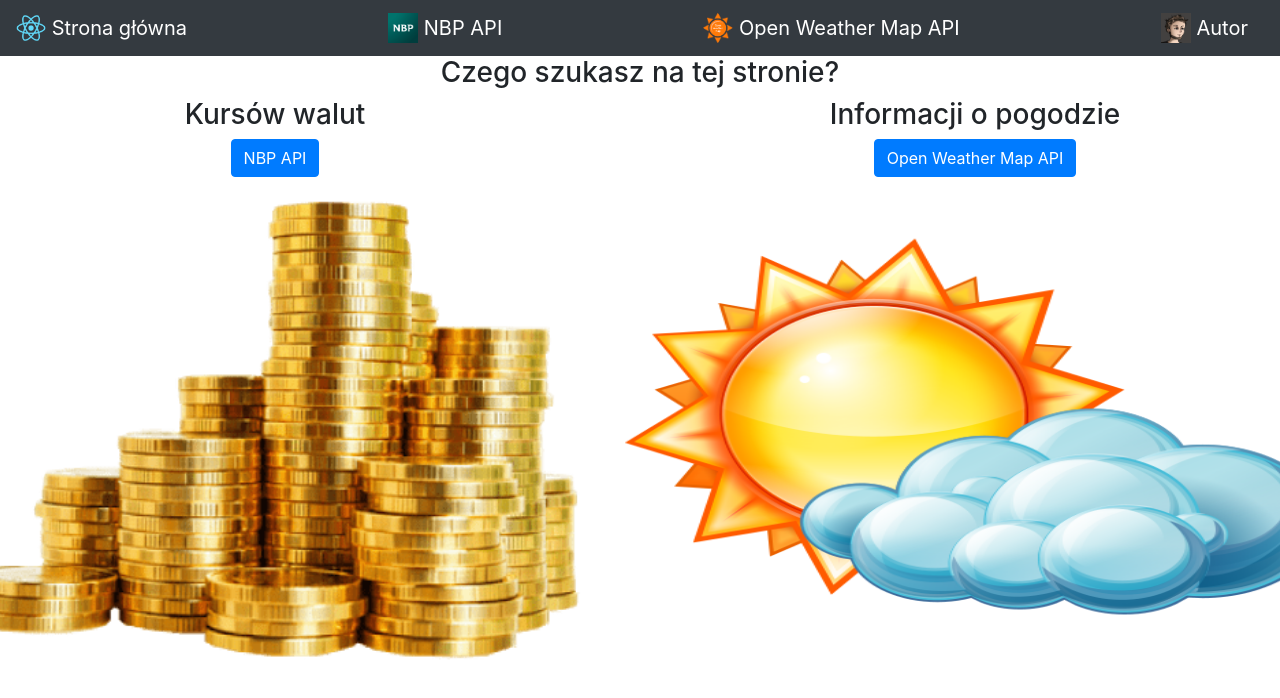
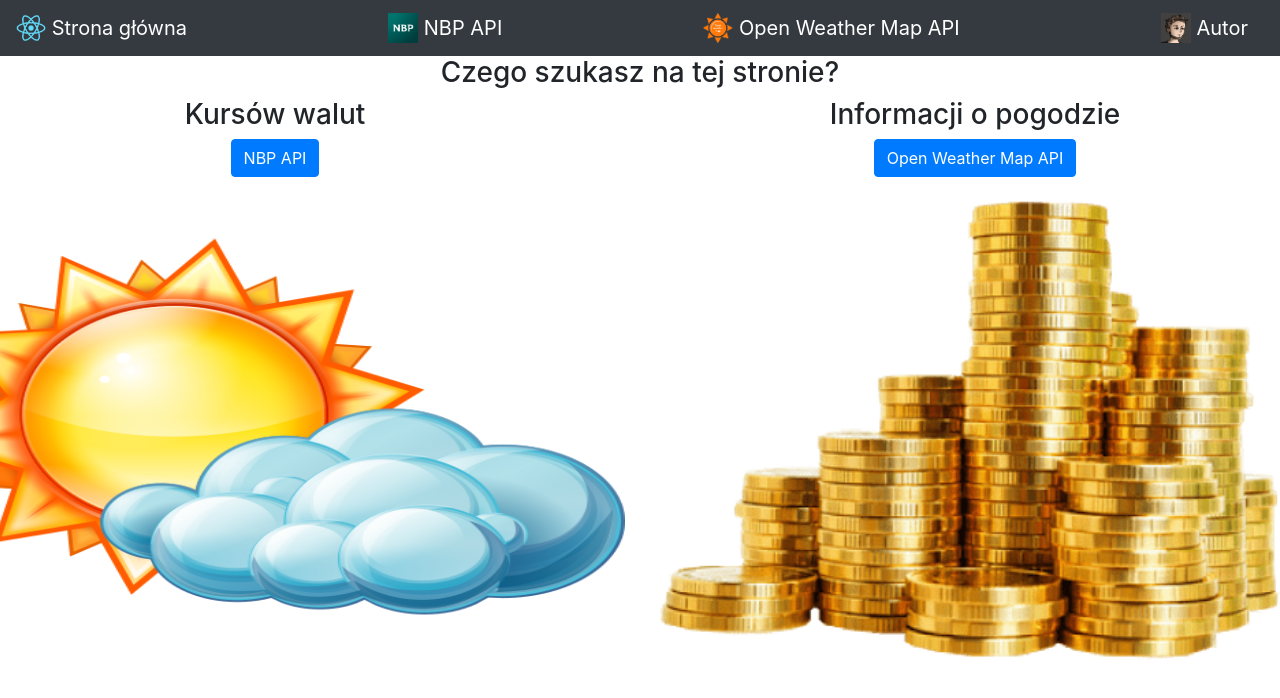
Before and after one commit to Czihi/Weather-app, a React (Create React App) app: page / in a window 1280 px wide. Shown: the top 698 px of the page. Built offline with nearby package versions, Linux system fonts and the light colour scheme.

Commit message:
Trying to fix image paths for deploy

```diff
--- a/src/App.js
+++ b/src/App.js
@@ -177,14 +177,14 @@ class App extends Component {
                                        h3Label="Kursów walut"
                                        link="/currencies"
                                        buttonLabel="NBP API"
-                                       source="/coins.png"
+                                       source="coins"
                                        alt="coins"
                                        />
                                         <API
                                             h3Label="Informacji o pogodzie"
                                             link="/weather"
                                             buttonLabel="Open Weather Map API"
-                                            source="/weather.png"
+                                            source="weather"
                                             alt="weather"
                                         />
                                     </div>
--- a/src/components/API.js
+++ b/src/components/API.js
@@ -1,14 +1,19 @@
 import React from "react";
 import {Link} from "react-router-dom";
 import Button from "react-bootstrap/Button";
+import weather from "../images/coins.png";
+import coins from "../images/weather.png";
+
 
 const API=(props)=>{
+    let iconObj =
+        {"weather": weather, "coins": coins}
     let content=(
         <div>
         <h3>{props.h3Label}</h3>
         <Link to={props.link}>
         <Button variant="primary">{props.buttonLabel}</Button>
-    <img className="mainSiteImage" src={window.location.origin+props.source} alt={props.alt}/>
+    <img className="mainSiteImage" src={iconObj[props.source]} alt={props.alt}/>
     </Link>
         </div>
     )
```
